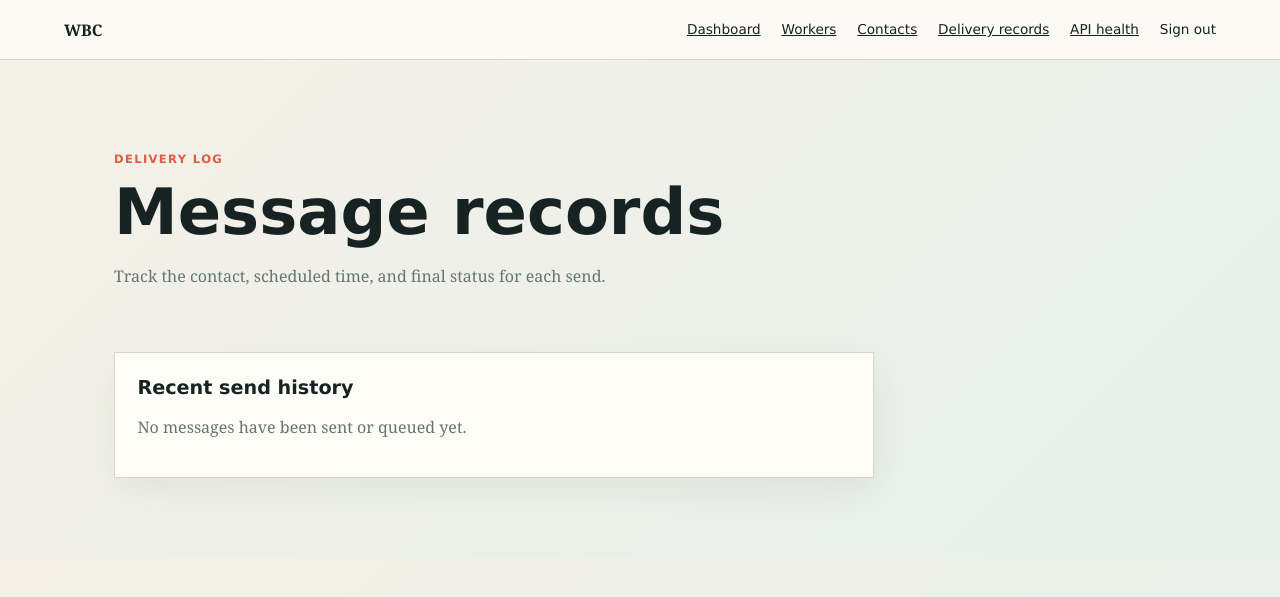
After one commit to WhyMeLol891/whatapp_bot_control, a PHP site: page /web/records.php in a window 1280 px wide. The commit adds this page. Shown: the top 597 px of the page. Run offline with PHP 8.4, Linux system fonts and the light colour scheme; the visitor is signed in with stand-in values (Sample User, id 1); data that the repository does not hold is empty.

Commit message:
whatapp_bot_control

```diff
--- /dev/null
+++ b/web/records.php
@@ -0,0 +1,82 @@
+<?php
+declare(strict_types=1);
+require_once __DIR__ . '/includes/auth.php';
+
+$user = require_login();
+$pdo = db();
+
+$records = $pdo->query("SELECT j.id, c.name, c.phone, j.status, j.available_at, j.sent_at, j.last_error
+    FROM message_jobs j
+    LEFT JOIN contacts c ON c.id = j.contact_id
+    ORDER BY j.updated_at DESC, j.id DESC
+    LIMIT 100")->fetchAll();
+?>
+<!doctype html>
+<html lang="en">
+<head>
+    <meta charset="utf-8">
+    <meta name="viewport" content="width=device-width,initial-scale=1">
+    <title>Delivery records | WhatsApp Bot Control</title>
+    <link rel="stylesheet" href="assets/style.css">
+</head>
+<body>
+<header class="topbar">
+    <strong>WBC</strong>
+    <nav>
+        <a href="index.php">Dashboard</a>
+        <a href="workers.php">Workers</a>
+        <a href="contacts.php">Contacts</a>
+        <a href="records.php">Delivery records</a>
+        <a href="api/health.php">API health</a>
+        <form method="post" action="logout.php" class="inline">
+            <input type="hidden" name="csrf_token" value="<?= htmlspecialchars(csrf_token(), ENT_QUOTES, 'UTF-8') ?>">
+            <button class="link-button">Sign out</button>
+        </form>
+    </nav>
+</header>
+
+<main class="shell">
+    <div class="page-heading">
+        <div>
+            <p class="eyebrow">DELIVERY LOG</p>
+            <h1>Message records</h1>
+            <p class="muted">Track the contact, scheduled time, and final status for each send.</p>
+        </div>
+    </div>
+
+    <section class="panel">
+        <h2>Recent send history</h2>
+        <?php if (!$records): ?>
+            <p class="muted">No messages have been sent or queued yet.</p>
+        <?php else: ?>
+            <div class="table-wrap">
+                <table>
+                    <thead>
+                        <tr>
+                            <th>Contact</th>
+                            <th>Phone</th>
+                            <th>Queued time</th>
+                            <th>Sent at</th>
+                            <th>Status</th>
+                            <th>Result</th>
+                        </tr>
+                    </thead>
+                    <tbody>
+                        <?php foreach ($records as $record): ?>
+                            <tr>
+                                <td><?= htmlspecialchars($record['name'] ?: 'Unknown contact', ENT_QUOTES, 'UTF-8') ?></td>
+                                <td><?= htmlspecialchars($record['phone'] ?: '-', ENT_QUOTES, 'UTF-8') ?></td>
+                                <td><?= htmlspecialchars($record['available_at'] ? date('d/m/Y H:i', strtotime((string) $record['available_at'])) : '-', ENT_QUOTES, 'UTF-8') ?></td>
+                                <td><?= htmlspecialchars($record['sent_at'] ? date('d/m/Y H:i', strtotime((string) $record['sent_at'])) : '-', ENT_QUOTES, 'UTF-8') ?></td>
+                                <td><?= htmlspecialchars(strtoupper((string) $record['status']), ENT_QUOTES, 'UTF-8') ?></td>
+                                <td><?= htmlspecialchars($record['last_error'] ?: ($record['status'] === 'sent' ? 'Success' : ($record['status'] === 'failed' ? 'Failed' : 'Pending')), ENT_QUOTES, 'UTF-8') ?></td>
+                            </tr>
+                        <?php endforeach; ?>
+                    </tbody>
+                </table>
+            </div>
+        <?php endif; ?>
+    </section>
+</main>
+</body>
+</html>
```
Also changed, not shown: web/index.php (+7 -0 lines).
